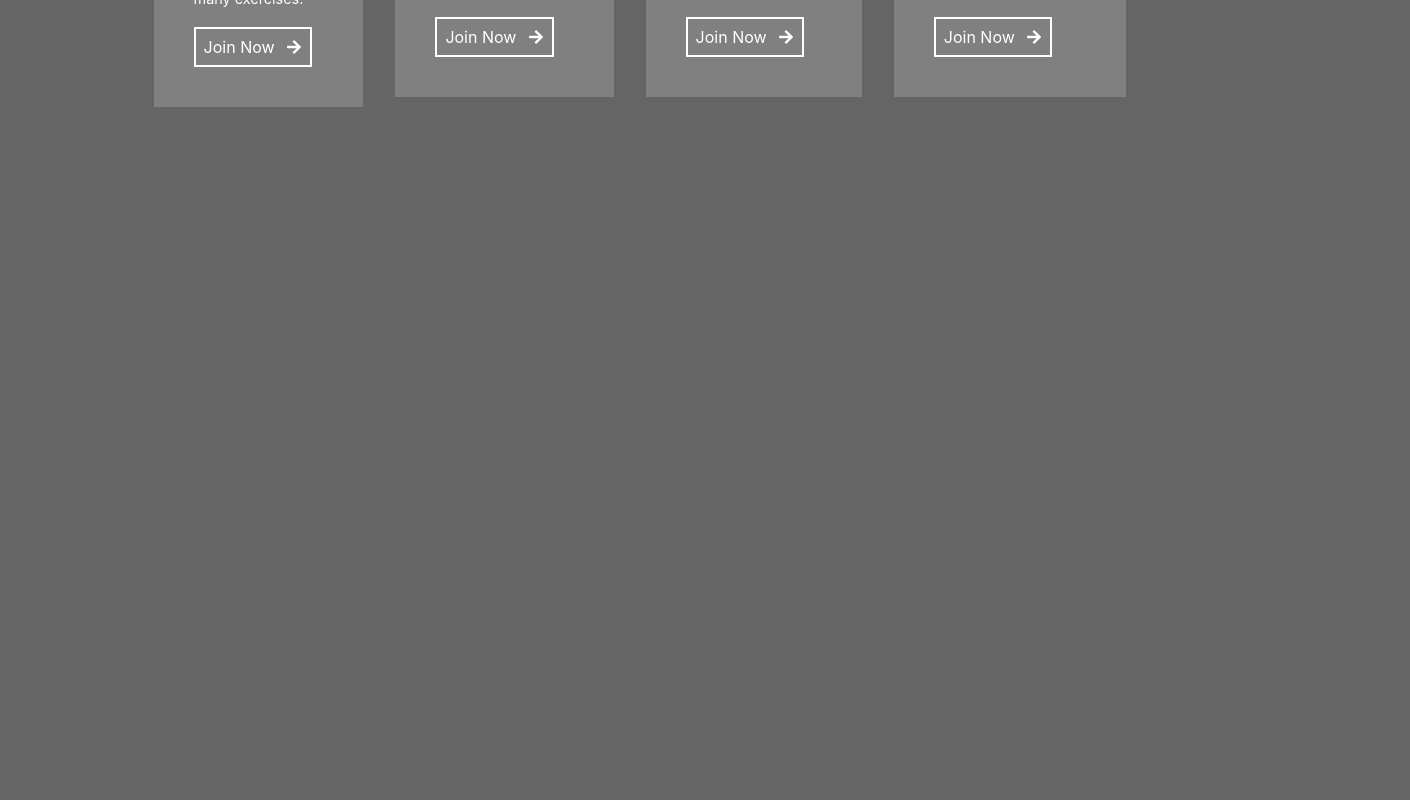
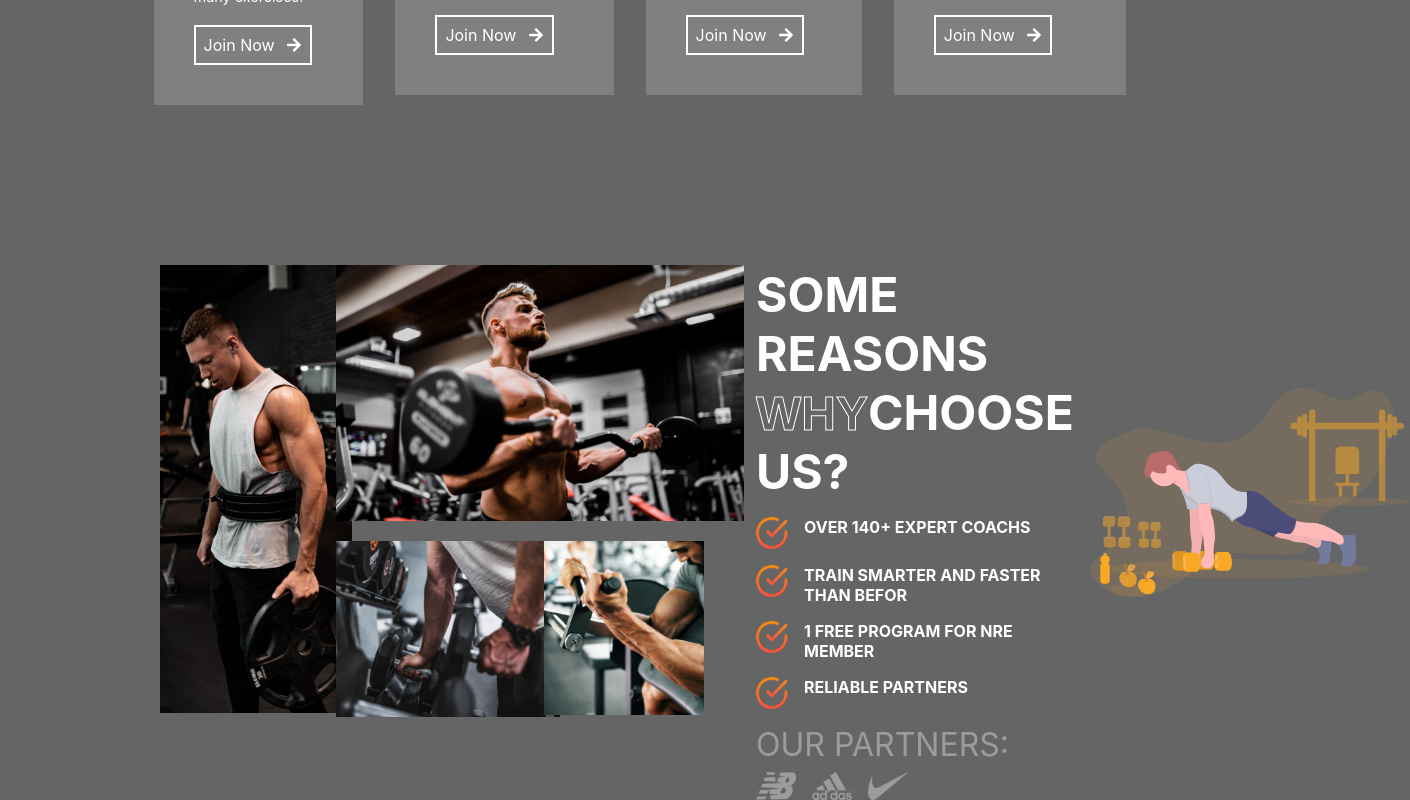
Before and after one commit to parsaFarahani84/FitClub-react, a React (Create React App) app: page / in a window 1280 px wide. Shown: the part 1135-1935 px from the top of the page, 1410 px wide, since content can reach past the window. Before the commit the page ends 1402 px from the top, so only its background shows below. Built offline with nearby package versions, Linux system fonts and the light colour scheme.

Commit message:
finished the reasons section

```diff
--- a/src/App.css
+++ b/src/App.css
@@ -35,3 +35,9 @@
 body {
   background-color: var(--caloryCard);
 }
+
+* {
+  padding: 0;
+  margin: 0;
+  box-sizing: border-box;
+}
--- a/src/App.js
+++ b/src/App.js
@@ -1,11 +1,13 @@
 import "./App.css";
 import Hero from "./components/Hero";
 import Programs from "./components/Program/Programs";
+import Reasons from './components/Reasons/Reasons'
 function App() {
   return (
     <div className="App">
       <Hero />
       <Programs />
+      <Reasons />
     </div>
   );
 }
--- /dev/null
+++ b/src/components/Reasons/Reasons.css
@@ -0,0 +1,134 @@
+.Reasons {
+  padding: 0 2rem;
+  display: flex;
+  /* gap: 2rem; */
+  width: 80%;
+  margin: auto;
+}
+
+.left-r {
+  flex: 1 1;
+  display: grid;
+  grid-template-columns: repeat(3, 1fr);
+  gap: 1rem;
+  grid-auto-rows: 1fr;
+}
+
+.scale {
+  overflow: hidden;
+}
+
+.left-r > img {
+  object-fit: cover;
+}
+
+.left-r > :nth-child(1) {
+  width: 12rem;
+  grid-row: 1/3;
+  height: 28rem;
+}
+
+.left-r > :nth-child(2) {
+  width: auto;
+  margin-left: -2rem;
+  grid-column: 2/4;
+  height: 16rem;
+  width: 25.5rem;
+}
+
+.left-r img {
+  display: block;
+  width: 100%;
+  transition: all 0.4s;
+}
+
+.left-r img:hover {
+  transform: scale(1.2);
+  cursor: pointer;
+}
+
+.left-r > :nth-child(3) {
+  width: 14rem;
+  grid-column: 2/3;
+  grid-row: 2;
+  margin-left: -2rem;
+  height: 11rem;
+}
+
+.left-r > :nth-child(4) {
+  width: 10rem;
+  grid-row: 2;
+  margin-left: -2rem;
+
+  grid-column: 3/4;
+}
+
+.right-r {
+  flex: 1 1;
+  text-transform: uppercase;
+  gap: 1rem;
+  display: flex;
+}
+
+.to-right {
+  display: flex;
+  flex-direction: column;
+}
+
+.right-r > span {
+  font-weight: bold;
+  color: var(--orange);
+}
+
+.right-r > div {
+  color: white;
+  font-size: 3rem;
+  font-weight: bold;
+}
+
+.details-r {
+  display: flex;
+  flex-direction: column;
+  gap: 1rem;
+  margin-bottom: 1rem;
+}
+
+.details-r > div {
+  display: flex;
+  font-size: 1rem;
+  gap: 1rem;
+}
+
+.text {
+  margin-bottom: 1rem;
+}
+
+.details-r > div > img {
+  width: 2rem;
+  height: 2rem;
+}
+
+.partners {
+  display: flex;
+  gap: 1rem;
+}
+
+.partners > img {
+  width: 2.5rem;
+}
+
+.ilu {
+  display: flex;
+  align-items: center;
+  justify-content: center;
+  margin-top: -5rem;
+}
+
+.ilu img {
+  width: 20rem;
+}
+
+.p-text {
+  font-size: 2rem;
+  margin-bottom: 0.5rem;
+}
--- /dev/null
+++ b/src/components/Reasons/Reasons.jsx
@@ -0,0 +1,80 @@
+import React from "react";
+import "./Reasons.css";
+import image1 from "../../assets/image1.png";
+import image2 from "../../assets/image2.png";
+import image3 from "../../assets/image3.png";
+import image4 from "../../assets/image4.png";
+import nb from "../../assets/nb.png";
+import adidas from "../../assets/adidas.png";
+import nike from "../../assets/nike.png";
+import tick from "../../assets/tick.png";
+import ilu from "../../assets/i1.svg";
+
+function Reasons() {
+  return (
+    <div className="Reasons" id="reasons">
+      <div className="left-r">
+        <div className="scale">
+          <img src={image1} />
+        </div>
+        <div className="scale">
+          <img src={image2} />
+        </div>
+        <div className="scale">
+          <img src={image3} />
+        </div>
+        <div className="scale">
+          <img src={image4} />
+        </div>
+      </div>
+
+      <div className="right-r">
+        <div className="to-right">
+          <span>some reasons</span>
+          <div className="text">
+            <span className="stroke-text">Why</span>
+            <span>Choose us?</span>
+          </div>
+
+          <div className="details-r">
+            <div>
+              <img src={tick} />
+              <span>OVER 140+ EXPERT COACHS</span>
+            </div>
+
+            <div>
+              <img src={tick} />
+              <span>TRAIN SMARTER AND FASTER THAN BEFOR</span>
+            </div>
+
+            <div>
+              <img src={tick} />
+              <span>1 FREE PROGRAM FOR NRE MEMBER</span>
+            </div>
+
+            <div>
+              <img src={tick} />
+              <span>RELIABLE PARTNERS</span>
+            </div>
+          </div>
+          <span
+            className="p-text"
+            style={{ color: "var(--gray)", fontWeight: "normal" }}
+          >
+            OUR PARTNERS:
+          </span>
+          <div className="partners">
+            <img src={nb} />
+            <img src={adidas} />
+            <img src={nike} />
+          </div>
+        </div>
+        <div className="ilu">
+          <img src={ilu} />
+        </div>
+      </div>
+    </div>
+  );
+}
+
+export default Reasons;
```
Also changed, not shown: src/assets/i1.svg (added), src/assets/i2.svg (added).
